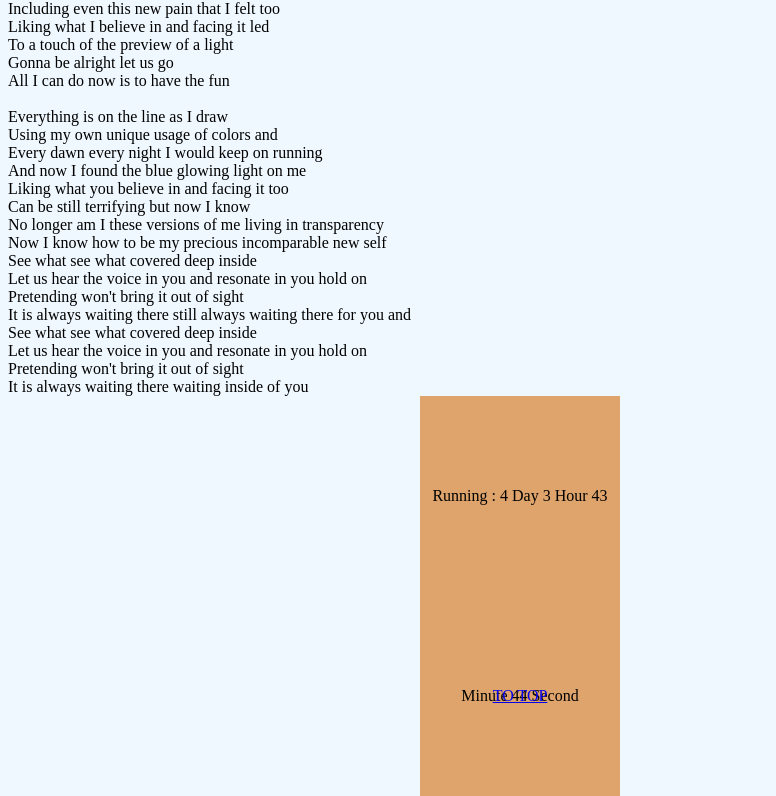
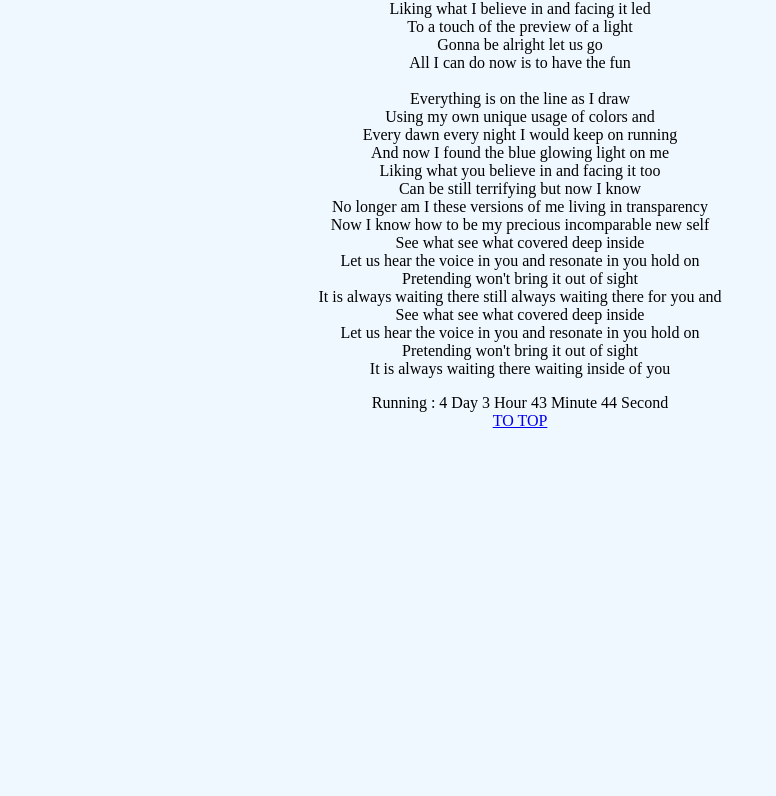
Before and after one commit to Asada0Shino/blog, a plain HTML site: page index.html in a window 1280 px wide. Shown: the part 1121-1917 px from the top of the page, without its empty margins (0-776 px from the left). After the commit the page ends 1551 px from the top, so only its background shows below. Drawn offline with Linux system fonts and the light colour scheme.

Commit message:
Update index.html

```diff
--- a/index.html
+++ b/index.html
@@ -7,16 +7,7 @@
     <meta name="viewport" content="width=device-width, initial-scale=1.0" />
     <meta http-equiv="X-UA-Compatible" content="ie=edge" />
     <title>Asada用于英语课</title>
-    <style>
-      div{
-			height: 200px;
-			width:200px;
-			background-color: #dea46b;
-			text-align: center;
-			line-height: 200px;/*文字水平居中*/
-			margin:auto;/*div水平居中*/
-		}
-	</style>
+
     <style>
     /* css3动画 */
       @keyframes myFirst {
@@ -95,13 +86,13 @@
   </script>
 <head>
     <meta charset="UTF-8" />
-    <title>OHFstation</title>
+    <title>.</title>
    <link rel="icon" href="TXLSY.png">
    <body onLoad=alert("欢迎来到lsy匆匆忙忙搭建的英语课用的小站")>
 </head>
 <body>
-  <h1>Blue YOASOBI（其实是群青的英文版）</h1>
-<br>Ah like every day I see
+ <h1 align="center">Blue YOASOBI（其实是群青的英文版）</h1>
+ <p align="center">Ah like every day I see
 <br>Another day repeats I'm yawning all the time
 <br>After all the cheers the night it fades out and
 <br>Shibuya receives a pour of the morning light
@@ -169,8 +160,7 @@
 <br>It is always waiting there still always waiting there for you and
 <br>See what see what covered deep inside
 <br>Let us hear the voice in you and resonate in you hold on
-<br>Pretending won't bring it out of sight
-<br>It is always waiting there waiting inside of you
+<br>Pretending won't bring it out of sight<br>It is always waiting there waiting inside of you</p>
 
  </body>
  <!-- TEXT -->
```
